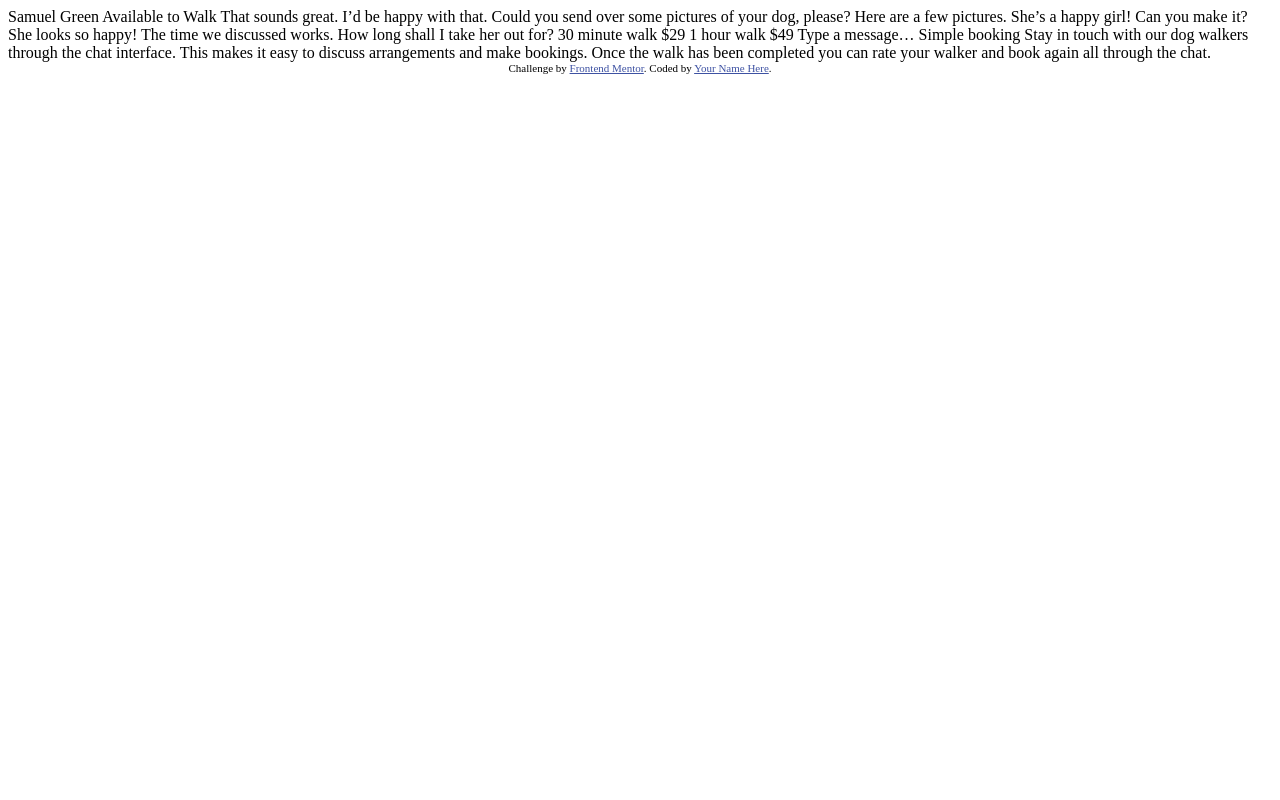
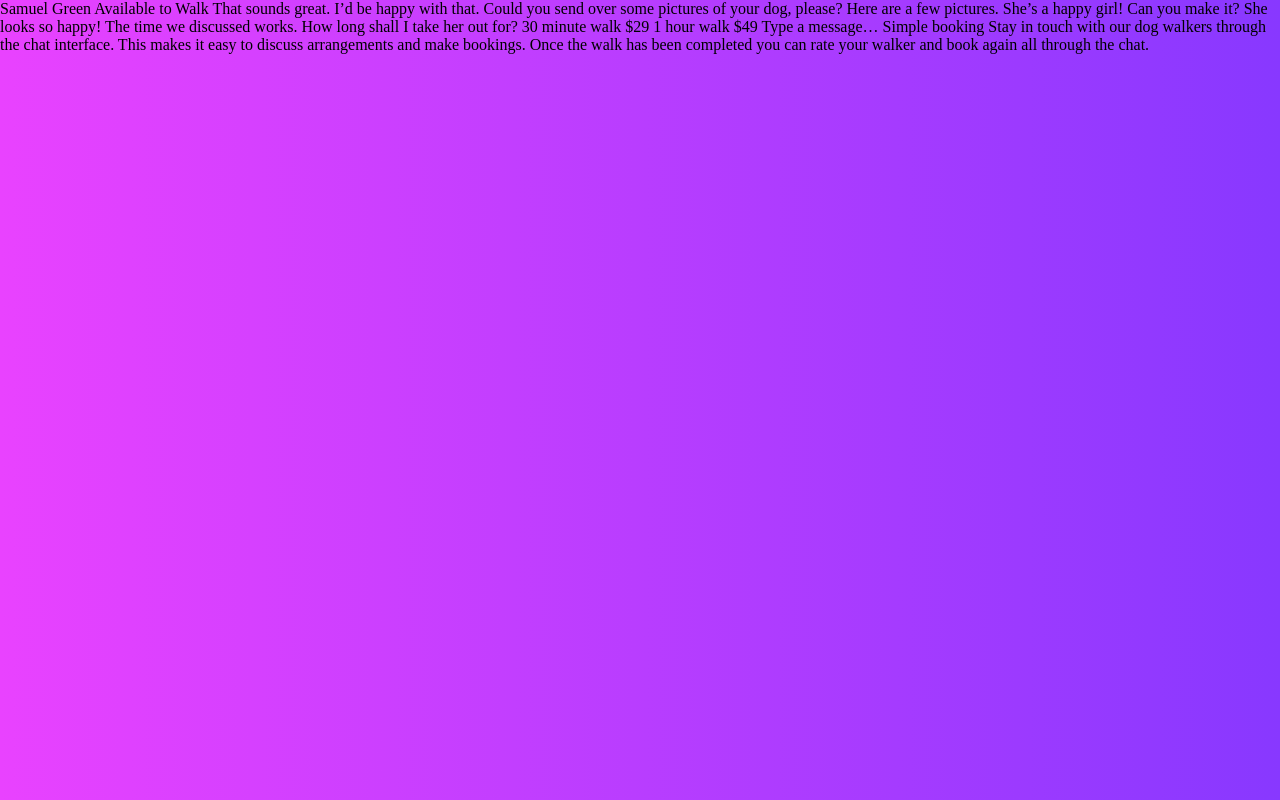
Before and after one commit to ConradMcGrifter/app-illustration, a plain HTML site: page index.html in a window 1280 px wide. Drawn offline with Linux system fonts and the light colour scheme.

Commit message:
setting up scss

```diff
--- a/index.html
+++ b/index.html
@@ -1,51 +1,27 @@
 <!DOCTYPE html>
 <html lang="en">
-<head>
-  <meta charset="UTF-8">
-  <meta name="viewport" content="width=device-width, initial-scale=1.0"> <!-- displays site properly based on user's device -->
+    <head>
+        <meta charset="UTF-8" />
+        <meta name="viewport" content="width=device-width, initial-scale=1.0" />
+        <!-- displays site properly based on user's device -->
 
-  <link rel="icon" type="image/png" sizes="32x32" href="./images/favicon-32x32.png">
-
-  <title>Frontend Mentor | [Challenge Name Here]</title>
-
-  <!-- Feel free to remove these styles or customise in your own stylesheet 👍 -->
-  <style>
-    .attribution { font-size: 11px; text-align: center; }
-    .attribution a { color: hsl(228, 45%, 44%); }
-  </style>
-</head>
-<body>
-
-  Samuel Green
-  Available to Walk
-
-  That sounds great. I’d be happy with that.
-
-  Could you send over some pictures of your dog, please?
-
-  Here are a few pictures. She’s a happy girl!
-
-  Can you make it?
-
-  She looks so happy! The time we discussed works. How long shall I take her out for?
-
-  30 minute walk
-  $29
-
-  1 hour walk
-  $49
-
-  Type a message…
-
-  Simple booking
-
-  Stay in touch with our dog walkers through the chat interface. This makes it easy to
-  discuss arrangements and make bookings. Once the walk has been completed you can rate
-  your walker and book again all through the chat.
-
-  <div class="attribution">
-    Challenge by <a href="https://www.frontendmentor.io?ref=challenge" target="_blank">Frontend Mentor</a>.
-    Coded by <a href="#">Your Name Here</a>.
-  </div>
-</body>
+        <link
+            rel="icon"
+            type="image/png"
+            sizes="32x32"
+            href="./images/favicon-32x32.png"
+        />
+        <link rel="stylesheet" href="css/main.css" />
+        <title>Frontend Mentor | [Challenge Name Here]</title>
+    </head>
+    <body>
+        Samuel Green Available to Walk That sounds great. I’d be happy with
+        that. Could you send over some pictures of your dog, please? Here are a
+        few pictures. She’s a happy girl! Can you make it? She looks so happy!
+        The time we discussed works. How long shall I take her out for? 30
+        minute walk $29 1 hour walk $49 Type a message… Simple booking Stay in
+        touch with our dog walkers through the chat interface. This makes it
+        easy to discuss arrangements and make bookings. Once the walk has been
+        completed you can rate your walker and book again all through the chat.
+    </body>
 </html>
--- a/styles/_base.scss
+++ b/styles/_base.scss
@@ -14,4 +14,5 @@ html {
 body {
     min-height: 100%;
     font-size: 1.6rem;
+    @include linearGradientToRight;
 }
--- a/styles/_utils.scss
+++ b/styles/_utils.scss
@@ -0,0 +1,25 @@
+@mixin desktopSize {
+    @media only screen and (min-width: 800px) {
+        @content;
+    }
+}
+
+@mixin linearGradientToRight {
+    background: linear-gradient(
+            to right,
+            hsl(293, 100%, 63%),
+            hsl(264, 100%, 61%)
+        )
+        no-repeat;
+}
+
+@mixin linearGradientToLeft {
+    background: linear-gradient(
+            to left,
+            hsl(293, 100%, 63%),
+            hsl(264, 100%, 61%)
+        )
+        no-repeat;
+}
+
+$colors: ();
--- a/styles/main.scss
+++ b/styles/main.scss
@@ -1 +1 @@
-@import "utils", "base", "laout", "components";
+@import "utils", "base", "layout", "components";
```
Also changed, not shown: css/main.css, 1 other file.
